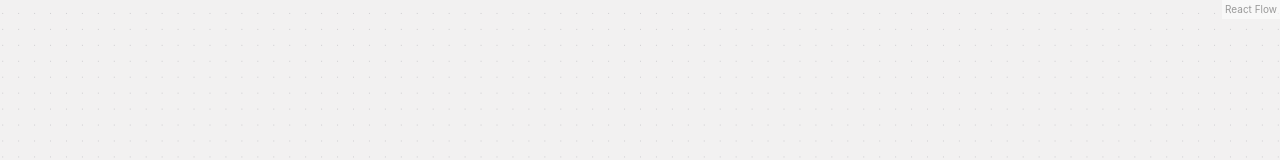
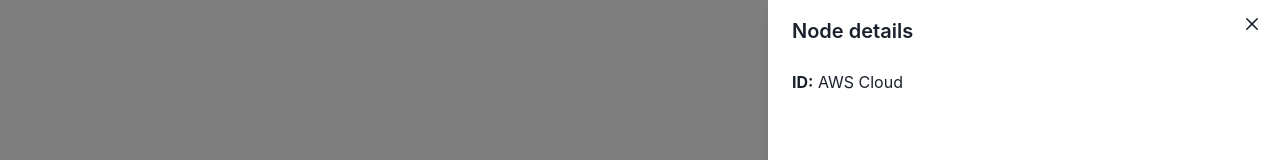
Before and after one commit to alfredoalarcon/cloudviz_frontend, a React (Vite) app: page / in a window 1280 px wide. Both pictures are taken after a click on the element 674 px from the left and 189 px from the top of the page. Shown: the top 160 px of the page. Built offline with nearby package versions, Linux system fonts and the light colour scheme.

Commit message:
added drawer

```diff
--- a/src/App.tsx
+++ b/src/App.tsx
@@ -5,6 +5,7 @@ import { ReactFlowProvider } from "@xyflow/react";
 import { QueryClient, QueryClientProvider } from "@tanstack/react-query";
 import { FormProvider, useForm } from "react-hook-form";
 import { AppProvider } from "./context/AppContext";
+import DetailsDrawer from "./components/DetailsDrawer";
 
 const queryClient = new QueryClient({
   defaultOptions: {
@@ -26,6 +27,7 @@ function App() {
         <QueryClientProvider client={queryClient}>
           <ReactFlowProvider>
             <FormProvider {...form}>
+              <DetailsDrawer />
               <Workflow />
             </FormProvider>
           </ReactFlowProvider>
--- /dev/null
+++ b/src/components/DetailsDrawer.tsx
@@ -0,0 +1,48 @@
+// DetailsDrawer.tsx
+import * as React from "react";
+import {
+  Drawer,
+  DrawerBody,
+  DrawerHeader,
+  DrawerOverlay,
+  DrawerContent,
+  DrawerCloseButton,
+  useDisclosure,
+} from "@chakra-ui/react";
+import { useAppContext } from "../context/AppContext";
+
+export default function DetailsDrawer() {
+  const { selectedNodeId, setSelectedNodeId } = useAppContext();
+  const { isOpen, onOpen, onClose } = useDisclosure();
+
+  // Open/close drawer whenever selectedNodeId changes
+  React.useEffect(() => {
+    if (selectedNodeId) onOpen();
+    else onClose();
+    // eslint-disable-next-line react-hooks/exhaustive-deps
+  }, [selectedNodeId]);
+
+  // Ensure closing the drawer clears the selection
+  const handleClose = () => {
+    onClose();
+    setSelectedNodeId(null);
+  };
+
+  return (
+    <Drawer isOpen={isOpen} placement="right" onClose={handleClose} size="md">
+      <DrawerOverlay />
+      <DrawerContent>
+        <DrawerCloseButton />
+        <DrawerHeader>Node details</DrawerHeader>
+        <DrawerBody>
+          {selectedNodeId ? (
+            <div>
+              <b>ID:</b> {selectedNodeId}
+              {/* Fetch/render more info about the node here */}
+            </div>
+          ) : null}
+        </DrawerBody>
+      </DrawerContent>
+    </Drawer>
+  );
+}
```
